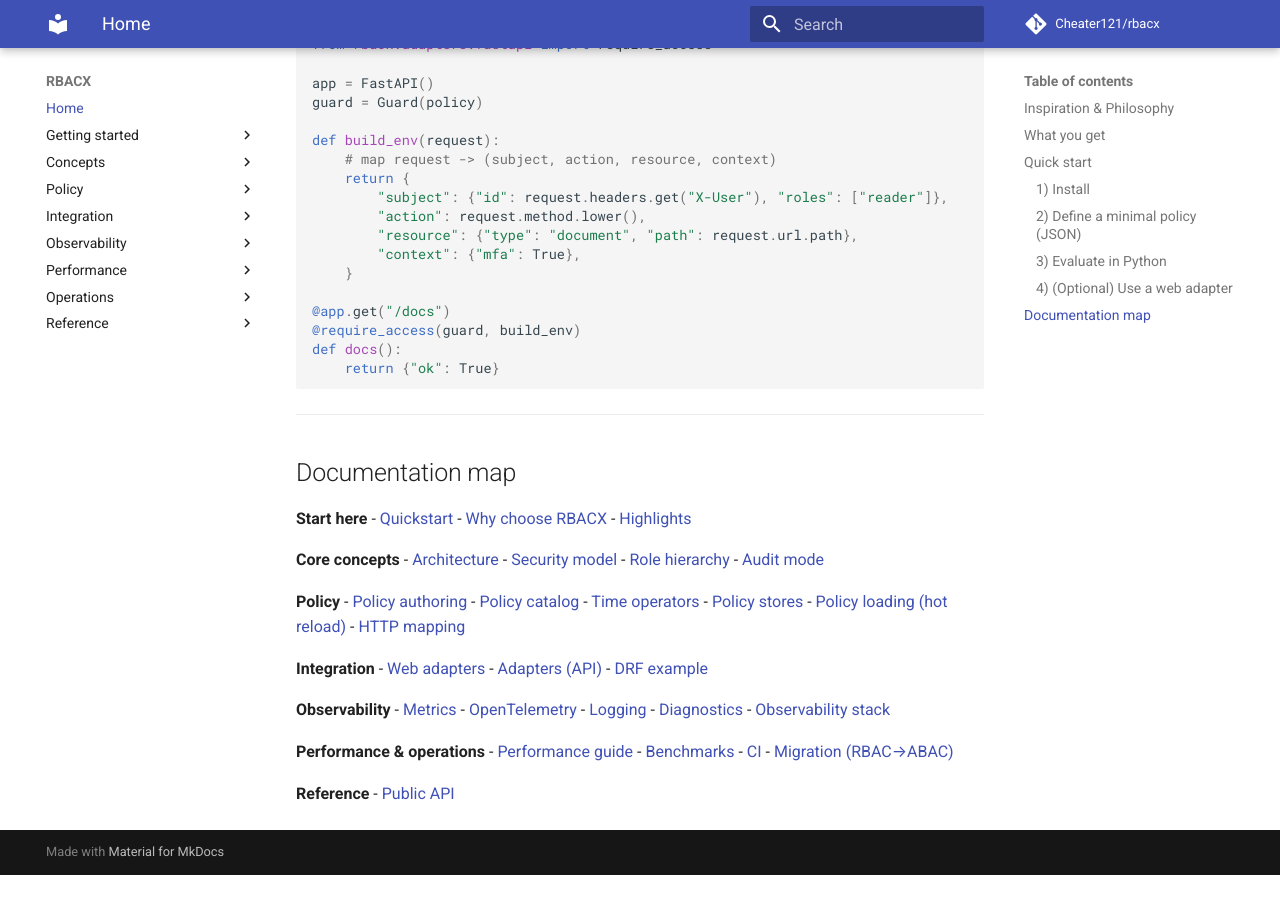
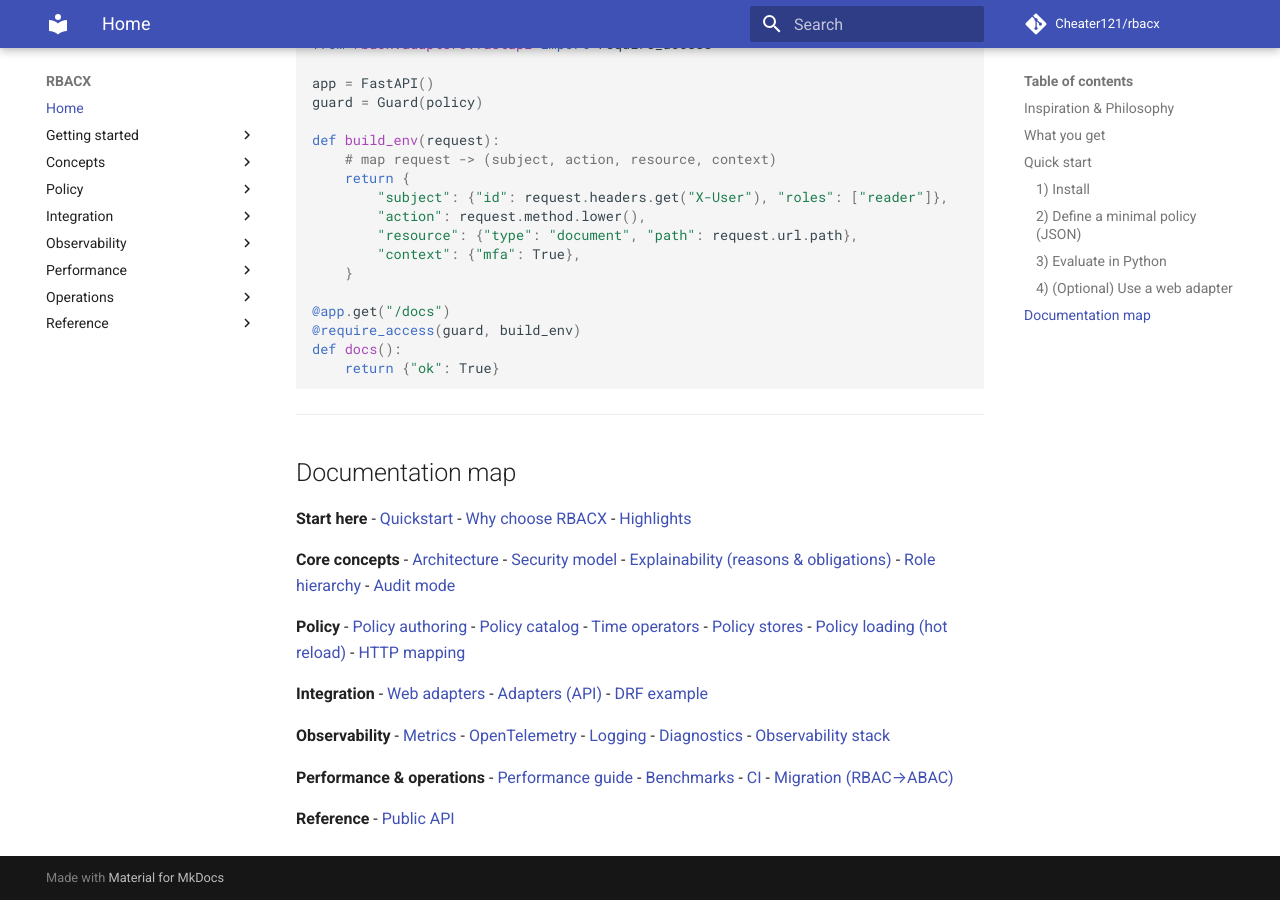
Before and after one commit to Cheater121/rbacx, an MkDocs documentation site: the page built from docs/index.md, in a window 1280 px wide and 900 px high, scrolled down 2023 px. Built offline with MkDocs 1.6.1 and Material for MkDocs 9.7.7, drawn with Linux system fonts in a browser that asks for light colours; comment, search, counter and statistics services are not loaded; before the commit the page ends 2898 px from its top, so only the background shows below that.

Commit message:
Add explainability (reasons & obligations)

```diff
--- a/docs/index.md
+++ b/docs/index.md
@@ -108,6 +108,7 @@
 **Core concepts**
 - [Architecture](architecture.md)
 - [Security model](security.md)
+- [Explainability (reasons & obligations)](reasons.md)
 - [Role hierarchy](roles.md)
 - [Audit mode](audit_mode.md)
 
```
